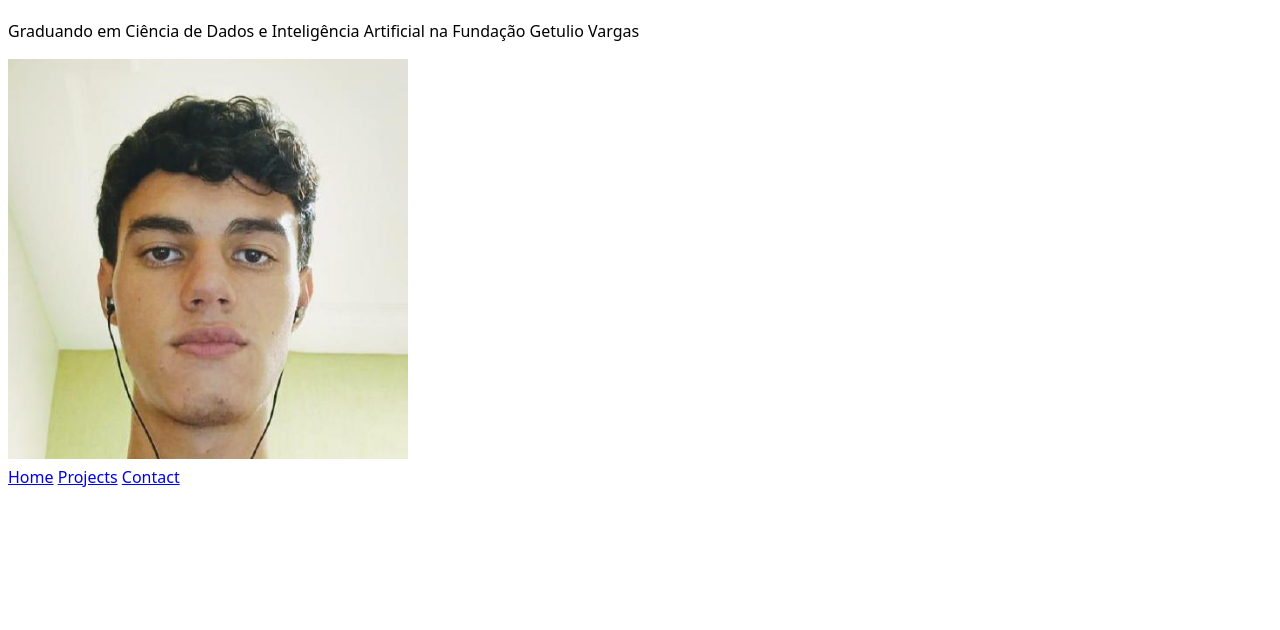
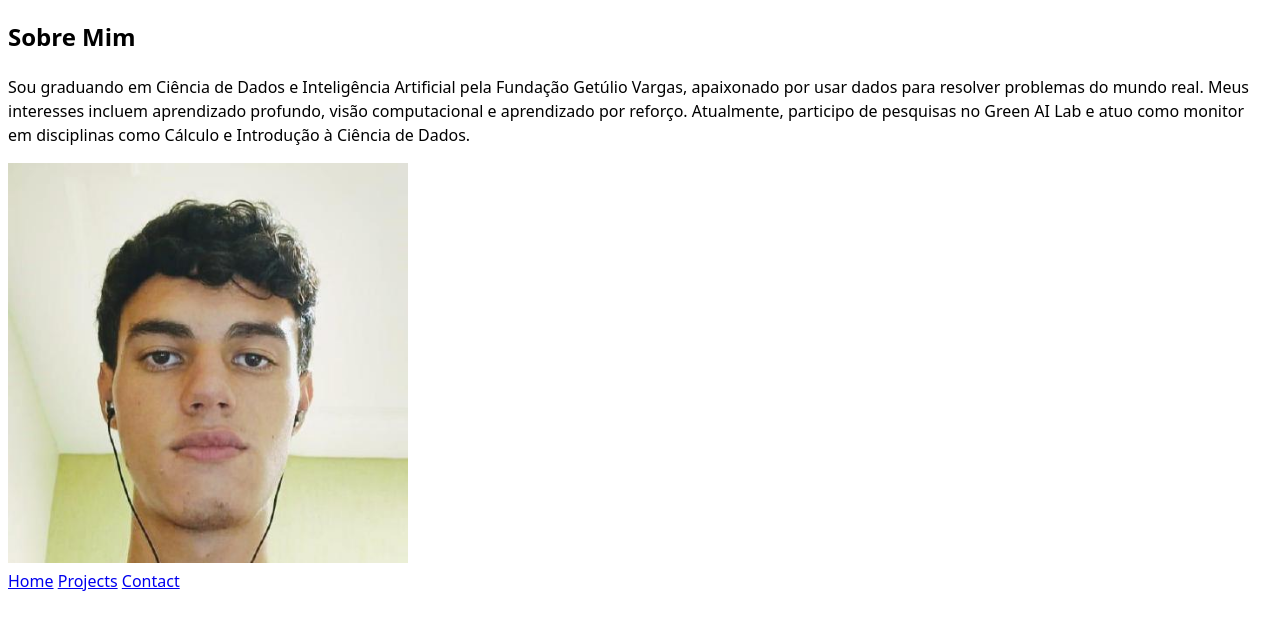
Before and after one commit to scrocha/portfolio, a plain HTML site: page index.html in a window 1280 px wide. Shown: the part 72-702 px from the top of the page. Drawn offline with Linux system fonts and the light colour scheme.

Commit message:
added resume

```diff
--- a/index.html
+++ b/index.html
@@ -8,10 +8,9 @@
 </head>
 <body>
     <h1>Sillas Rocha da Costa</h1>
+    <h2>Sobre Mim</h2>
+    <p>Sou graduando em Ciência de Dados e Inteligência Artificial pela Fundação Getúlio Vargas, apaixonado por usar dados para resolver problemas do mundo real. Meus interesses incluem aprendizado profundo, visão computacional e aprendizado por reforço. Atualmente, participo de pesquisas no Green AI Lab e atuo como monitor em disciplinas como Cálculo e Introdução à Ciência de Dados.</p>
 
-    <p>Graduando em Ciência de Dados e Inteligência Artificial na Fundação Getulio Vargas</p>
-
-    <p></p>
     <img src = "Sillas.jpg" alt = "Eu" width="400">
 
     <nav>
```
Also changed, not shown: projects/index.html (+3 -0 lines), 1 other file.
